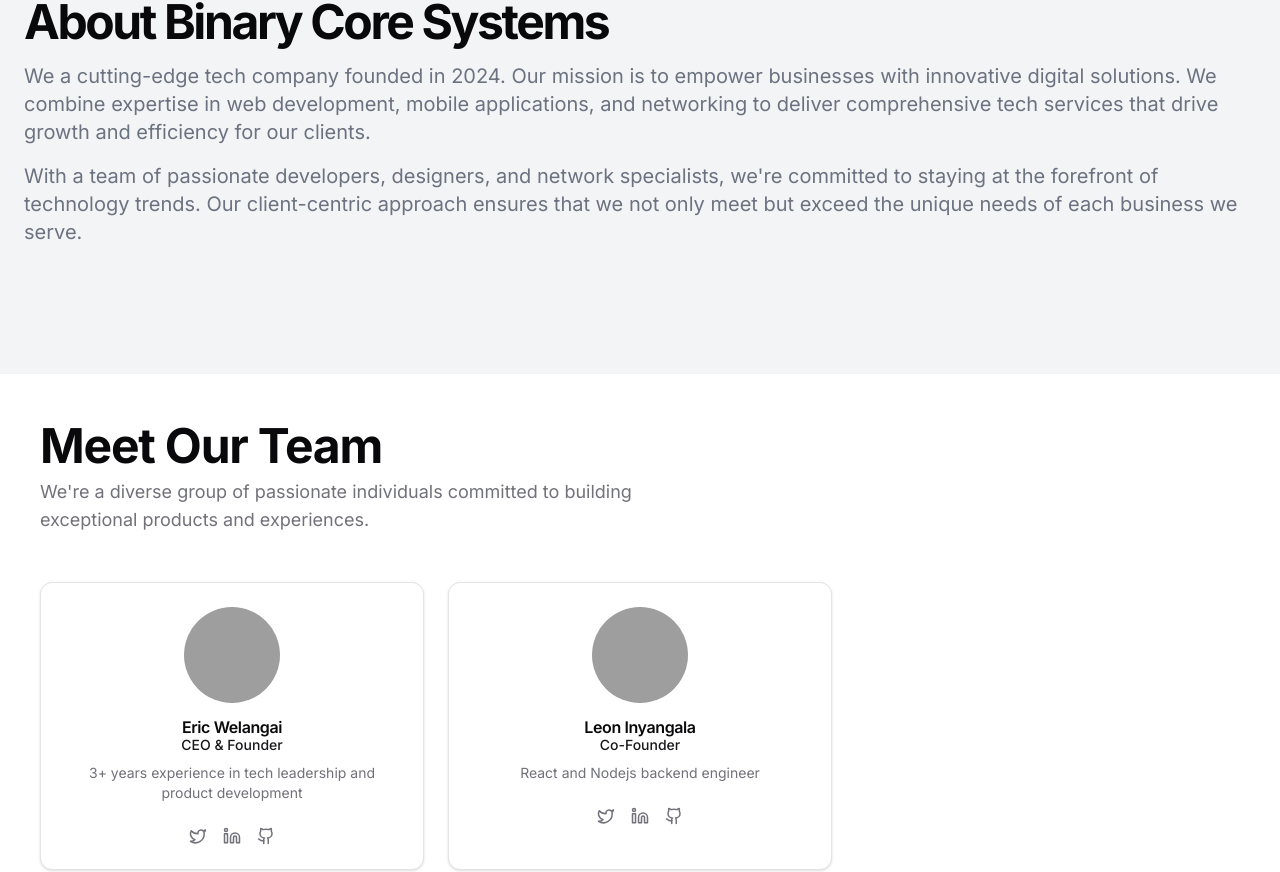
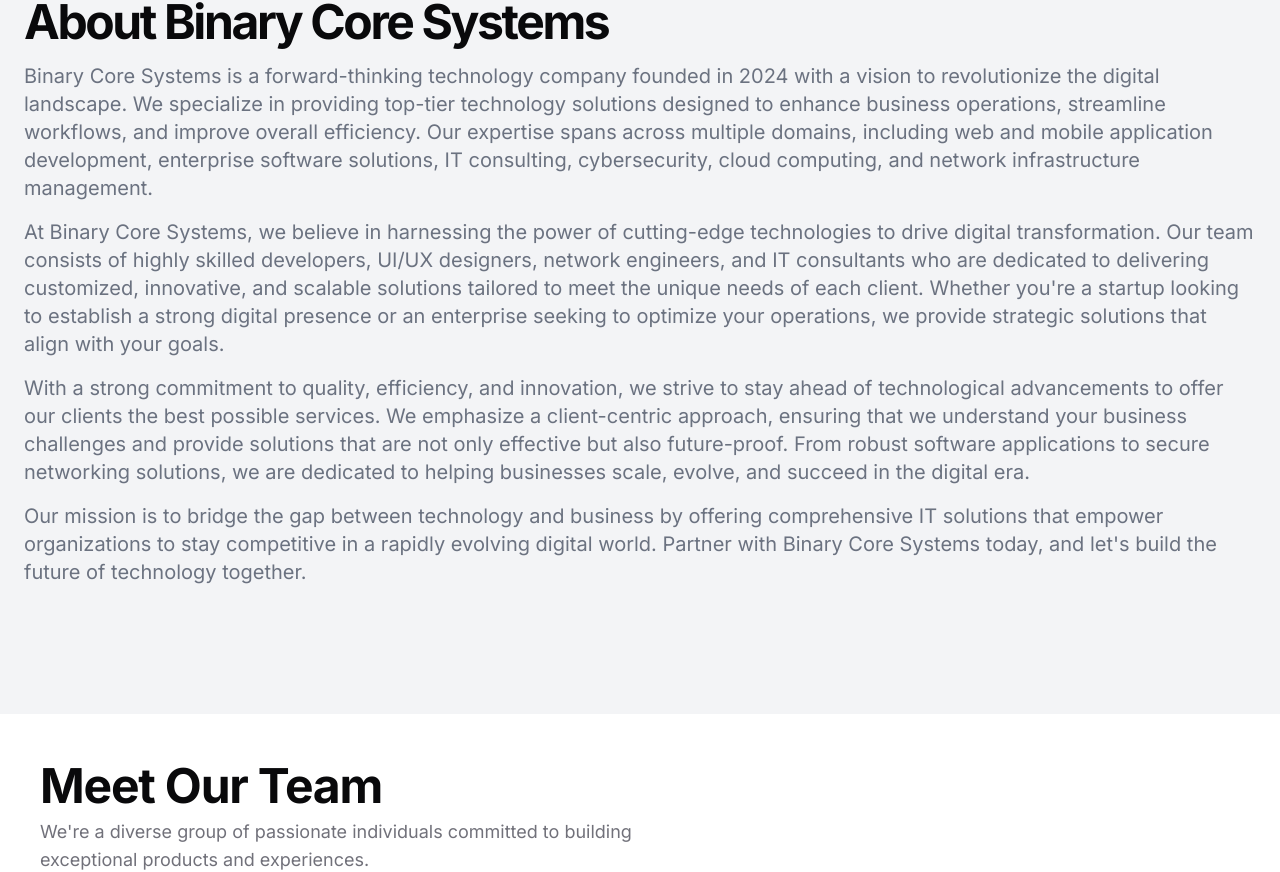
Before and after one commit to welangaieric/binarycore, a Next.js app: page / in a window 1280 px wide. Shown: the part 2415-3287 px from the top of the page. Built offline with nearby package versions, Linux system fonts and the light colour scheme; grey boxes are pictures that could not be loaded.

Commit message:
changes in the meta tag in home to improve seo

```diff
--- a/components/Teams.jsx
+++ b/components/Teams.jsx
@@ -76,7 +76,7 @@
   return (
     <div className="container py-12 w-full px-4 md:px-6 lg:px-10" id="teams">
       <div className="text-left w-full mb-12">
-        <h1 className="text-3xl font-bold tracking-tight sm:text-4xl md:text-5xl">Meet Our Team</h1>
+        <h2 className="text-3xl font-bold tracking-tight sm:text-4xl md:text-5xl">Meet Our Team</h2>
         <p className="mt-2 w-full text-lg text-left text-muted-foreground max-w-2xl ">
           We're a diverse group of passionate individuals committed to building exceptional products and experiences.
         </p>
--- a/components/about.jsx
+++ b/components/about.jsx
@@ -1,19 +1,31 @@
-
-
 export function About() {
   return (
     <section id="about" className="w-full items-center justify-center flex py-12 md:py-24 lg:py-32 bg-gray-100 dark:bg-transparent">
       <div className="container px-4 md:px-6">
         <h2 className="text-3xl font-bold tracking-tighter sm:text-4xl md:text-5xl">About Binary Core Systems</h2>
         <p className="mt-4 text-gray-500 md:text-xl dark:text-gray-400">
-          We a cutting-edge tech company founded in 2024. Our mission is to empower businesses with innovative
-          digital solutions. We combine expertise in web development, mobile applications, and networking to deliver
-          comprehensive tech services that drive growth and efficiency for our clients.
+          Binary Core Systems is a forward-thinking technology company founded in 2024 with a vision to revolutionize the digital landscape.
+          We specialize in providing top-tier technology solutions designed to enhance business operations, streamline workflows, and
+          improve overall efficiency. Our expertise spans across multiple domains, including web and mobile application development,
+          enterprise software solutions, IT consulting, cybersecurity, cloud computing, and network infrastructure management.
         </p>
         <p className="mt-4 text-gray-500 md:text-xl dark:text-gray-400">
-          With a team of passionate developers, designers, and network specialists, we're committed to staying at the
-          forefront of technology trends. Our client-centric approach ensures that we not only meet but exceed the
-          unique needs of each business we serve.
+          At Binary Core Systems, we believe in harnessing the power of cutting-edge technologies to drive digital transformation.
+          Our team consists of highly skilled developers, UI/UX designers, network engineers, and IT consultants who are dedicated to
+          delivering customized, innovative, and scalable solutions tailored to meet the unique needs of each client. Whether you're
+          a startup looking to establish a strong digital presence or an enterprise seeking to optimize your operations, we provide
+          strategic solutions that align with your goals.
+        </p>
+        <p className="mt-4 text-gray-500 md:text-xl dark:text-gray-400">
+          With a strong commitment to quality, efficiency, and innovation, we strive to stay ahead of technological advancements to
+          offer our clients the best possible services. We emphasize a client-centric approach, ensuring that we understand your
+          business challenges and provide solutions that are not only effective but also future-proof. From robust software applications
+          to secure networking solutions, we are dedicated to helping businesses scale, evolve, and succeed in the digital era.
+        </p>
+        <p className="mt-4 text-gray-500 md:text-xl dark:text-gray-400">
+          Our mission is to bridge the gap between technology and business by offering comprehensive IT solutions that empower
+          organizations to stay competitive in a rapidly evolving digital world. Partner with Binary Core Systems today, and let's
+          build the future of technology together.
         </p>
       </div>
     </section>
--- a/components/footer.jsx
+++ b/components/footer.jsx
@@ -39,7 +39,7 @@
           </div>
         </div>
         <div className="mt-6 text-center text-sm text-gray-500 dark:text-gray-400">
-          © 2023 Binary Core Systems. All rights reserved.
+          © 2024 Binary Core Systems. All rights reserved.
         </div>
       </div>
     </footer>
--- a/components/hero.jsx
+++ b/components/hero.jsx
@@ -23,7 +23,7 @@
             </Button>
             <Button asChild variant="outline"  size="lg" >
               <Link href="/contact">Contact Us</Link>
-            </Button>
+      </Button>
       </div>
     </section>
 
--- a/components/products.jsx
+++ b/components/products.jsx
@@ -31,7 +31,7 @@
   {
     name: "Employee Management System",
     tagline: "Manage your buisiness conviniently ",
-    description: "Make it easy to run your buisness and help your HR and Employees coordinate work effectively.",
+    description: "Make it easy to run your businessand help your HR and Employees coordinate work effectively.",
     price: "2500 KES/month",
     requiremets:['Till Number','Business Name','Phone Number','Business Logo']
   }
```
